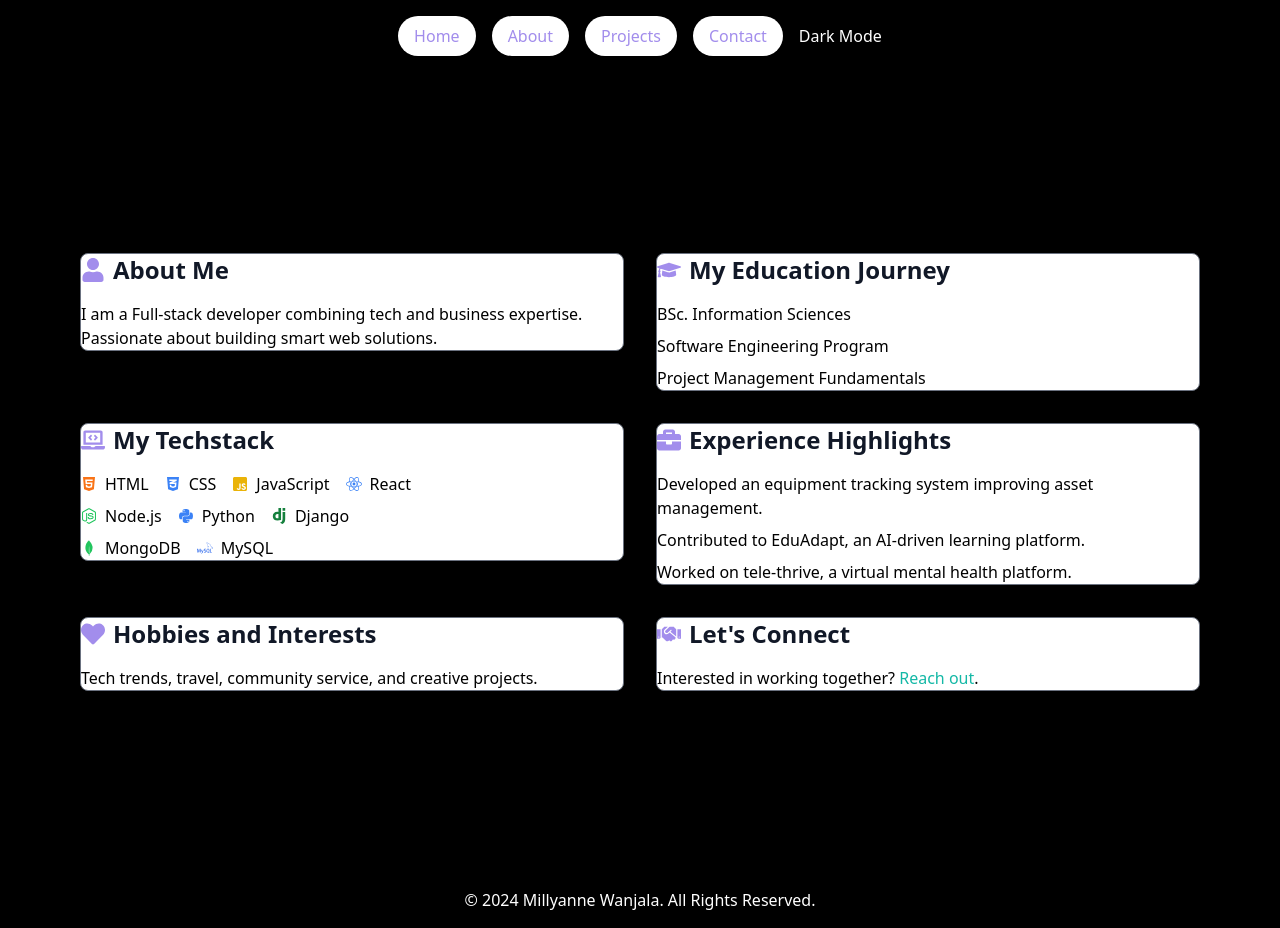
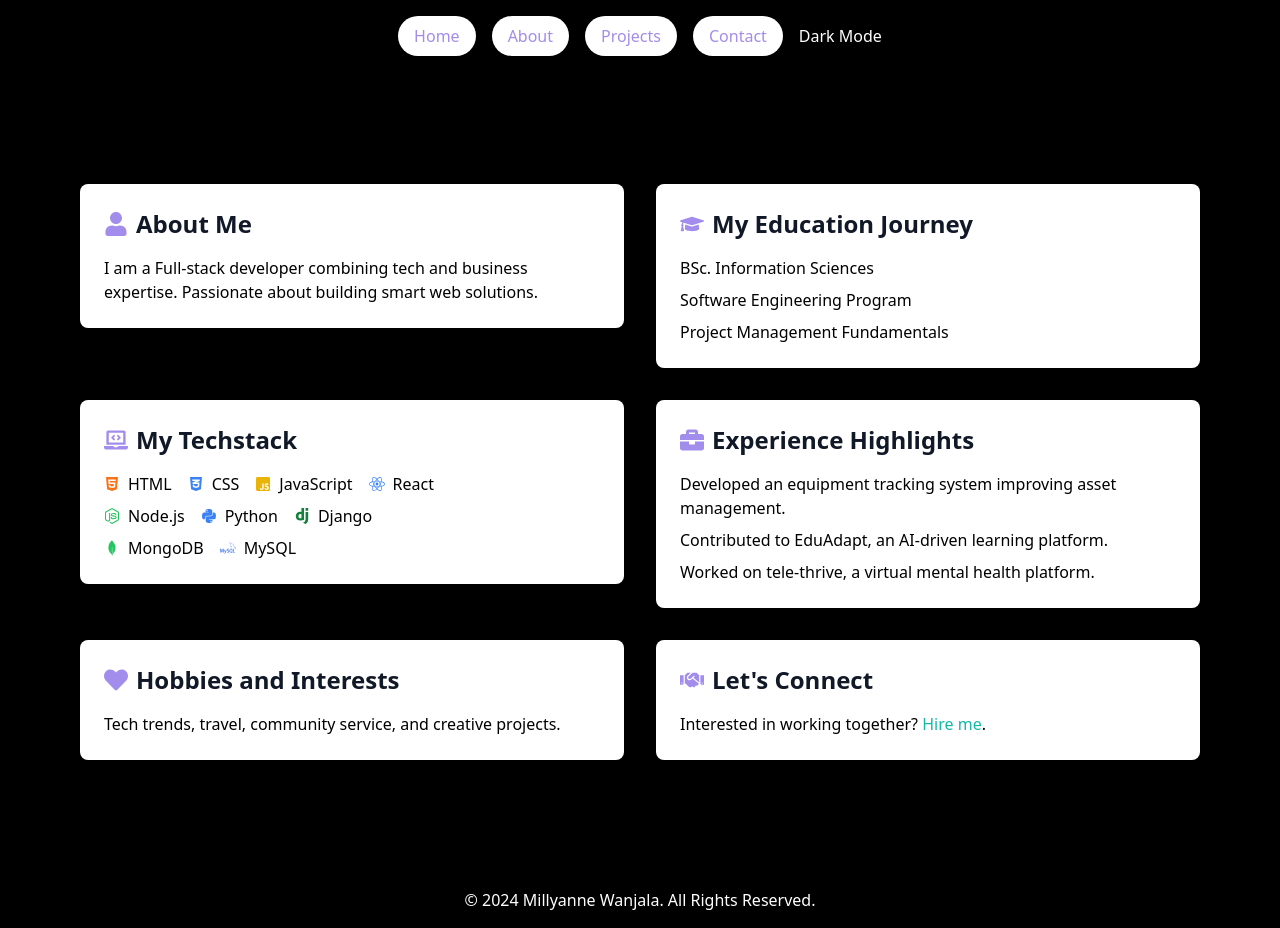
Before and after one commit to millyanne93/my-portfolio, a React (Create React App) app in the folder my-portfolio/: page /#/about in a window 1280 px wide. Built offline with nearby package versions, Linux system fonts and the light colour scheme.

Commit message:
Remove gradient.

```diff
--- a/my-portfolio/src/pages/About.js
+++ b/my-portfolio/src/pages/About.js
@@ -13,7 +13,7 @@ const About = () => {
 
         {/* About Me Box */}
         <FadeInSection delay={100}>
-          <div className="bg-white rounded-lg shadow-lg dark:bg-gray-800 border border-gray-500">
+          <div className="bg-white dark:bg-gray-800 p-6 rounded-lg shadow-lg flex flex-col">
             <h3 className="text-2xl font-bold text-gray-900 dark:text-white flex items-center">
               <FaUser className="mr-2 text-[#A28DEC]" /> About Me
             </h3>
@@ -25,7 +25,7 @@ const About = () => {
 
         {/* Education Box */}
         <FadeInSection delay={300}>
-          <div className="bg-white rounded-lg shadow-lg dark:bg-gray-800 border border-gray-500">
+          <div className="bg-white dark:bg-gray-800 p-6 rounded-lg shadow-lg flex flex-col">
             <h3 className="text-2xl font-bold text-gray-900 dark:text-white flex items-center">
               <FaGraduationCap className="mr-2 text-[#A28DEC]" /> My Education Journey
             </h3>
@@ -39,7 +39,7 @@ const About = () => {
 
         {/* Techstack Box */}
         <FadeInSection delay={500}>
-          <div className="bg-white rounded-lg shadow-lg dark:bg-gray-800 border border-gray-500">
+          <div className="bg-white dark:bg-gray-800 p-6 rounded-lg shadow-lg flex flex-col">
             <h3 className="text-2xl font-bold text-gray-900 dark:text-white flex items-center">
               <FaLaptopCode className="mr-2 text-[#A28DEC]" /> My Techstack
             </h3>
@@ -65,7 +65,7 @@ const About = () => {
 
         {/* Other Sections */}
         <FadeInSection delay={700}>
-          <div className="bg-white rounded-lg shadow-lg dark:bg-gray-800 border border-gray-500">
+          <div className="bg-white dark:bg-gray-800 p-6 rounded-lg shadow-lg flex flex-col">
             <h3 className="text-2xl font-bold text-gray-900 dark:text-white flex items-center">
               <FaBriefcase className="mr-2 text-[#A28DEC]" /> Experience Highlights
             </h3>
@@ -78,7 +78,7 @@ const About = () => {
         </FadeInSection>
 
         <FadeInSection delay={900}>
-          <div className="bg-white rounded-lg shadow-lg dark:bg-gray-800 border border-gray-500">
+          <div className="bg-white dark:bg-gray-800 p-6 rounded-lg shadow-lg flex flex-col">
             <h3 className="text-2xl font-bold text-gray-900 dark:text-white flex items-center">
               <FaHeart className="mr-2 text-[#A28DEC]" /> Hobbies and Interests
             </h3>
@@ -89,12 +89,12 @@ const About = () => {
         </FadeInSection>
 
         <FadeInSection delay={1100}>
-          <div className="bg-white rounded-lg shadow-lg dark:bg-gray-800 border border-gray-500">
+          <div className="bg-white dark:bg-gray-800 p-6 rounded-lg shadow-lg flex flex-col">
             <h3 className="text-2xl font-bold text-gray-900 dark:text-white flex items-center">
               <FaHandshake className="mr-2 text-[#A28DEC]" /> Let's Connect
             </h3>
             <p className="mt-4 text-black-700 dark:text-gray-300">
-              Interested in working together? <a href="/contact" className="text-teal-500">Reach out</a>.
+              Interested in working together? <a href="/contact" className="text-teal-500">Hire me</a>.
             </p>
           </div>
         </FadeInSection>
```
